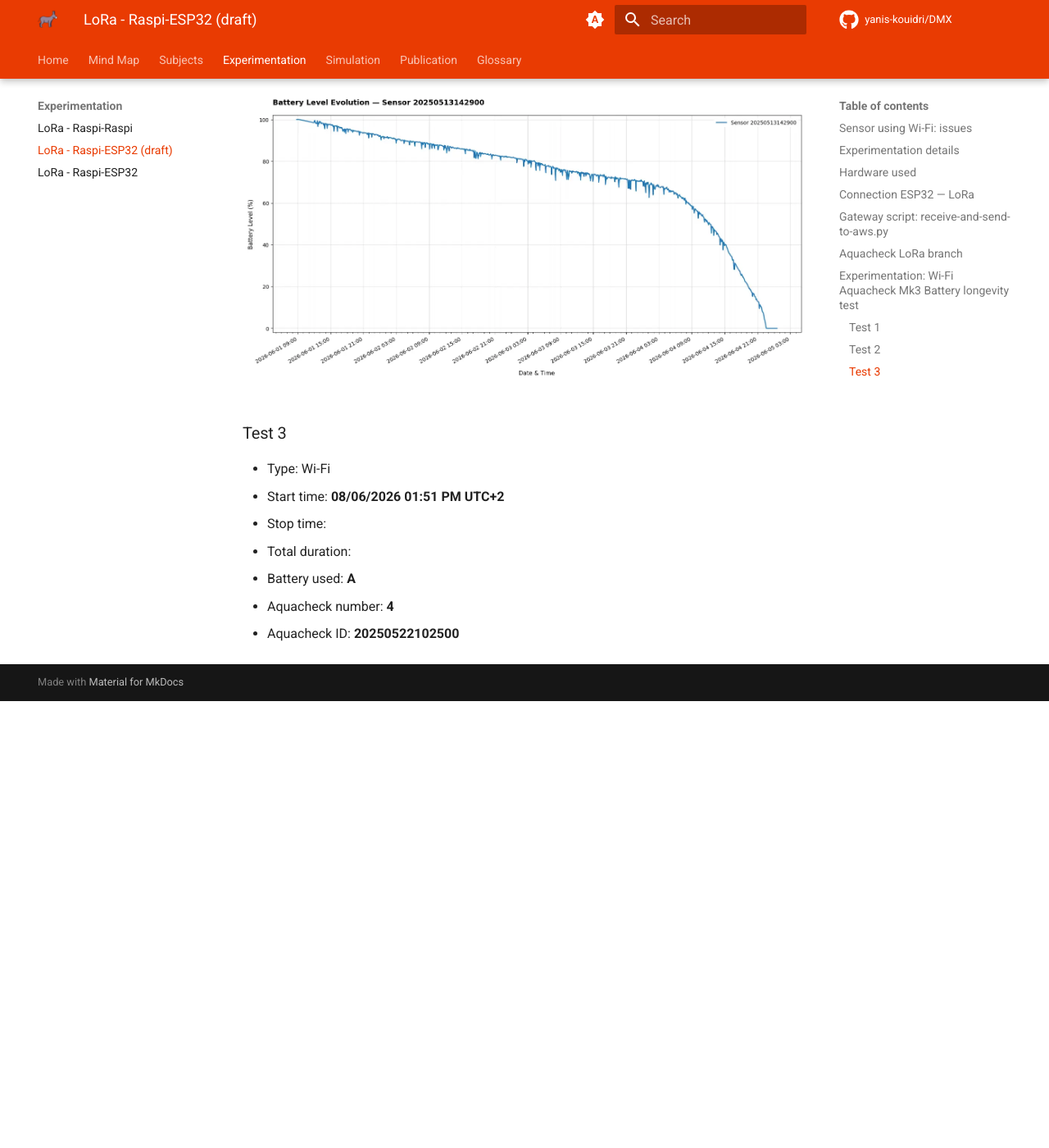
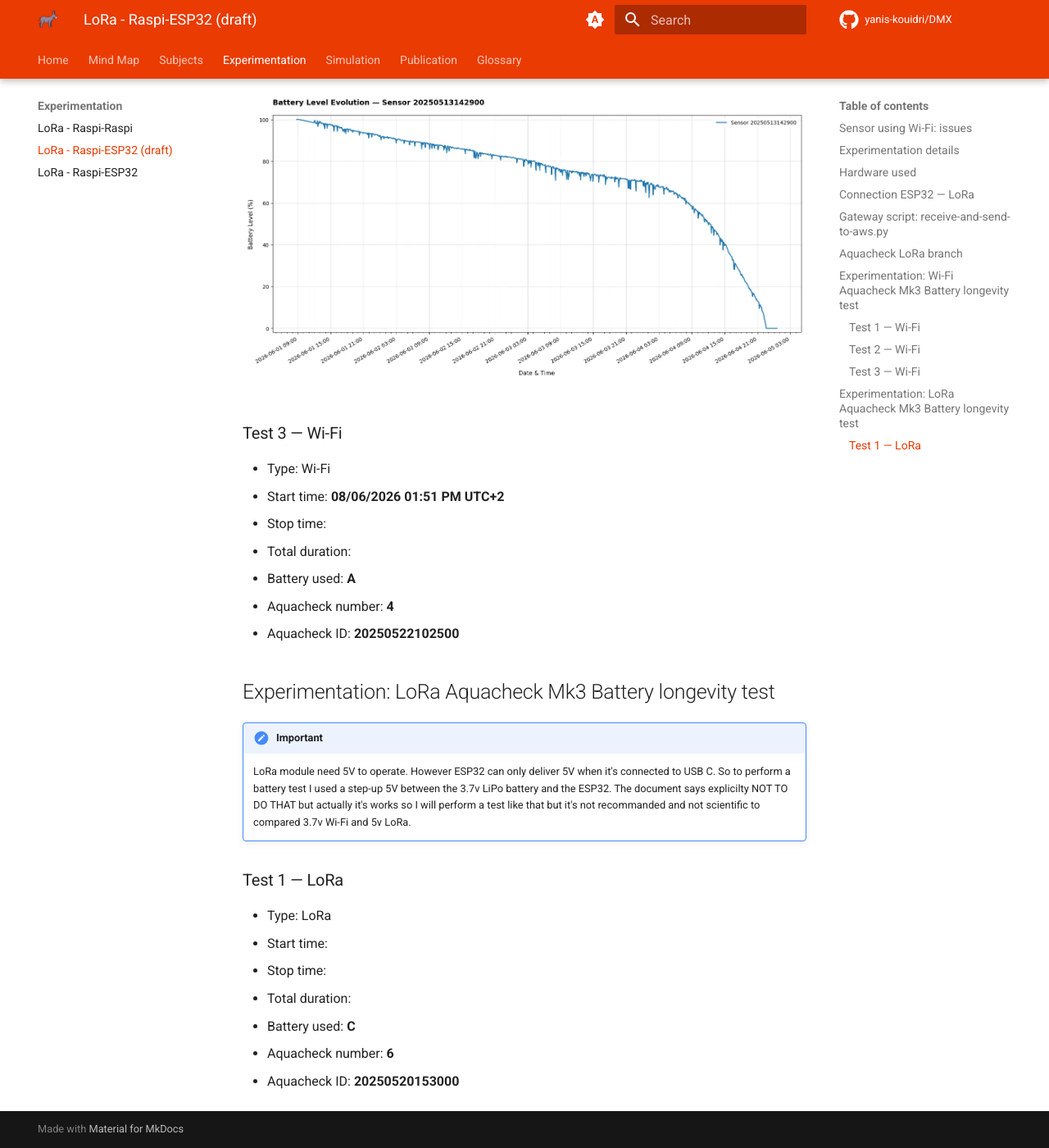
Before and after one commit to Yanis-Kouidri/DMX, an MkDocs documentation site: the page built from docs/experimentation/lora-raspi-esp32/lora-raspi-esp32_draft.md, in a window 1280 px wide and 1400 px high, scrolled down 6184 px. Shown: the whole window at 82% size. Built offline with MkDocs 1.6.1 and Material for MkDocs 9.7.7, drawn with Linux system fonts in a browser that asks for light colours; comment, search, counter and statistics services are not loaded; before the commit the page ends 7039 px from its top, so only the background shows below that; some of the changed text lies outside the part shown.

Commit message:
feat: add LoRa test 1 template

```diff
--- a/docs/experimentation/lora-raspi-esp32/lora-raspi-esp32_draft.md
+++ b/docs/experimentation/lora-raspi-esp32/lora-raspi-esp32_draft.md
@@ -76,7 +76,7 @@ Battery setting:
 
 ![Battery-Detail](images/battery-details.webp)
 
-### Test 1
+### Test 1 — Wi-Fi
 
 In this first test, I charge a battery and plug it into *Aquacheck 4* with the stock Wi-Fi firmware to measure battery longevity.
 
@@ -93,7 +93,7 @@ In this first test, I charge a battery and plug it into *Aquacheck 4* with the s
 
 ![Battery-Detail](images/test1-battery-graph.webp)
 
-### Test 2
+### Test 2 — Wi-Fi
 
 In this second test, I use the same battery, the same voltage and the same Aquacheck. I just put the soil sensor into water to see if that change something.
 
@@ -106,7 +106,7 @@ In this second test, I use the same battery, the same voltage and the same Aquac
 
 ![Battery-Detail](images/test2-battery-graph.webp)
 
-### Test 3
+### Test 3 — Wi-Fi
 
 - Type: Wi-Fi
 - Start time: **08/06/2026 01:51 PM UTC+2**
@@ -115,3 +115,19 @@ In this second test, I use the same battery, the same voltage and the same Aquac
 - Battery used: **A**
 - Aquacheck number: **4**
 - Aquacheck ID: **20250522102500**
+
+## Experimentation: LoRa Aquacheck Mk3 Battery longevity test
+
+!!! important
+
+    LoRa module need 5V to operate. However ESP32 can only deliver 5V when it's connected to USB C. So to perform a battery test I used a step-up 5V between the 3.7v LiPo battery and the ESP32. The document says explicilty NOT TO DO THAT but actually it's works so I will perform a test like that but it's not recommanded and not scientific to compared 3.7v Wi-Fi and 5v LoRa.
+
+### Test 1 — LoRa
+
+- Type: LoRa
+- Start time:
+- Stop time:
+- Total duration:
+- Battery used: **C**
+- Aquacheck number: **6**
+- Aquacheck ID: **20250520153000**
```
